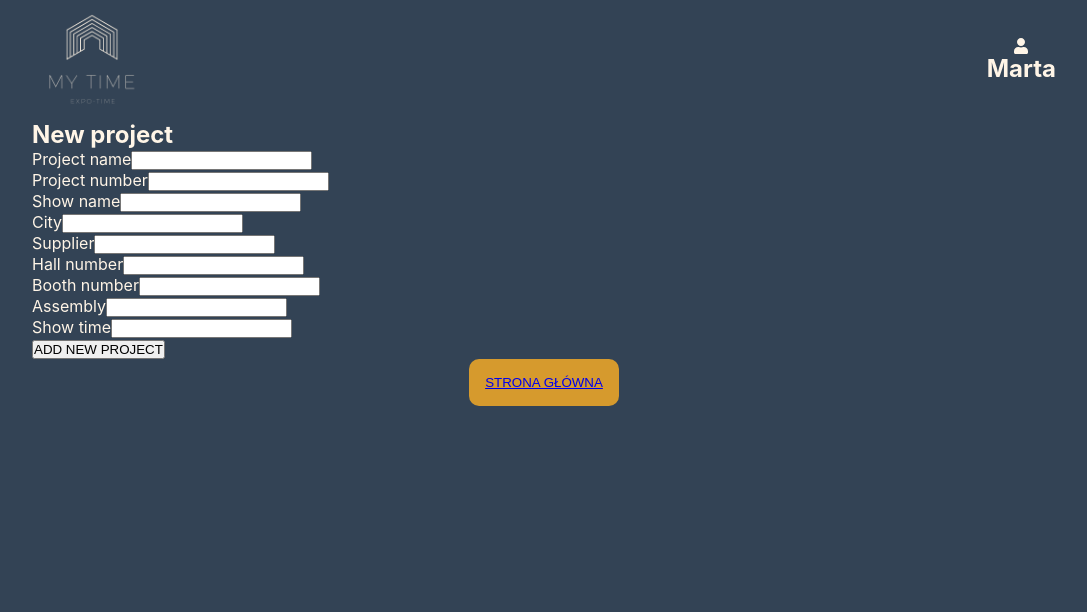
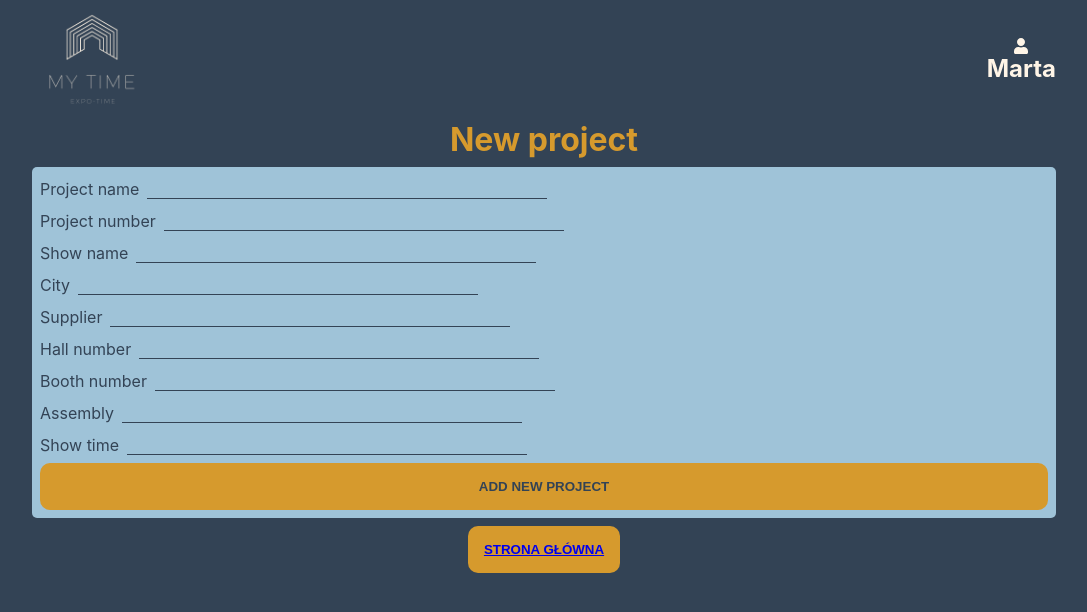
Before and after one commit to marta0292/expo_time, a React (Create React App) app: page /newproject in a window 1280 px wide. Shown: the top 612 px of the page, without its empty margins (96-1183 px from the left). Built offline with nearby package versions, Linux system fonts and the light colour scheme.

Commit message:
new project page

```diff
--- a/src/components/footer_pages/footer_pages.scss
+++ b/src/components/footer_pages/footer_pages.scss
@@ -9,6 +9,8 @@
       padding: 1rem;
       border-radius: 10px;
       text-decoration: none;
+      color: #334355;
+      font-weight: 700;
     }
   }
 }
--- a/src/pages/NewProject.jsx
+++ b/src/pages/NewProject.jsx
@@ -32,8 +32,8 @@ class AddProject extends Component {
         const {id, projectName, showName, city, supplier, hallNumber, boothNumber, assembly, show} = this.state;
         return (
             <>
-                <h2>New project</h2>
-                <form onSubmit={this.handleSubmit}>
+                <h2 className='new-project-title'>New project</h2>
+                <form onSubmit={this.handleSubmit} className='new-project'>
                     <div>
                         <label>Project name</label>
                         <input name='projectName' value={projectName} onChange={this.handleChange} />
--- a/src/pages/Project.jsx
+++ b/src/pages/Project.jsx
@@ -4,14 +4,36 @@ import FooterPages from "../components/footer_pages/Footer_pages";
 import './project.scss';
 
 class Project extends Component {
+    state = {
+        project: null
+    };
 
 
+    componentDidMount() {
+        fetch(`http://localhost:5000/projects/${this.props.match.params.projectId}`)
+            .then((response) => {
+                return response.json();
+            })
+            .then((project) => {
+                console.log(project);
+                this.setState({
+                    project,
+                })
+            })
+    };
+
     render() {
+        if (!this.state.project) {
+            return (
+                <p>Ładowanie...</p>
+            )
+        }
         return (
             <>
                 <Header/>
                 <div className='container'>
                     <h1>Project number: {this.props.match.params.projectId}</h1>
+                    <h1>Project name: {this.state.project.projectName}</h1>
                 </div>
                 <FooterPages/>
             </>
--- a/src/pages/newProject.scss
+++ b/src/pages/newProject.scss
@@ -1,3 +1,34 @@
+.new-project-title {
+  color: #D69A2D;
+  text-align: center;
+  font-size: 2rem;
+}
 form {
-  color: #FFF5E7;
+  color: #334355;
+  background-color: #9FC3D8;
+  border-radius: 5px;
+  margin: 0.5rem 0;
+  padding: 0.5rem;
+  display: flex;
+  flex-direction: column;
+  justify-content: center;
+  align-content: space-evenly;
+
+  input {
+    background-color: #9FC3D8;
+    border: none;
+    border-bottom: 1px solid #334355;
+    margin: 0.5rem;
+    width: 400px;
+  }
+  button {
+    width: 100%;
+    background-color: #D69A2D;
+    border: none;
+    padding: 1rem;
+    border-radius: 10px;
+    text-decoration: none;
+    color: #334355;
+    font-weight: 700;
+  }
 }
```
Also changed, not shown: src/logo.svg (deleted), 1 other file (tests, documents, lock files or other folders).
